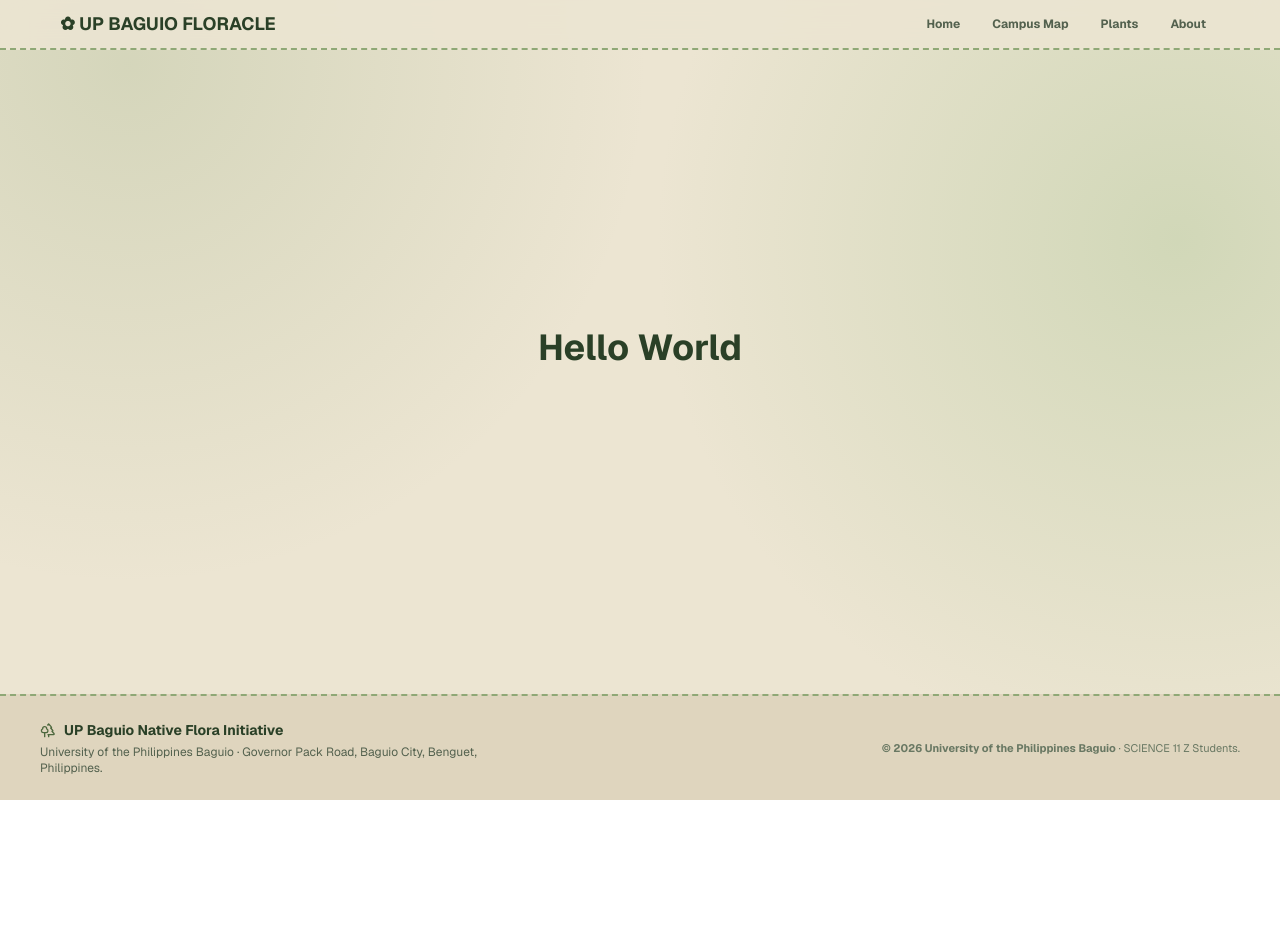
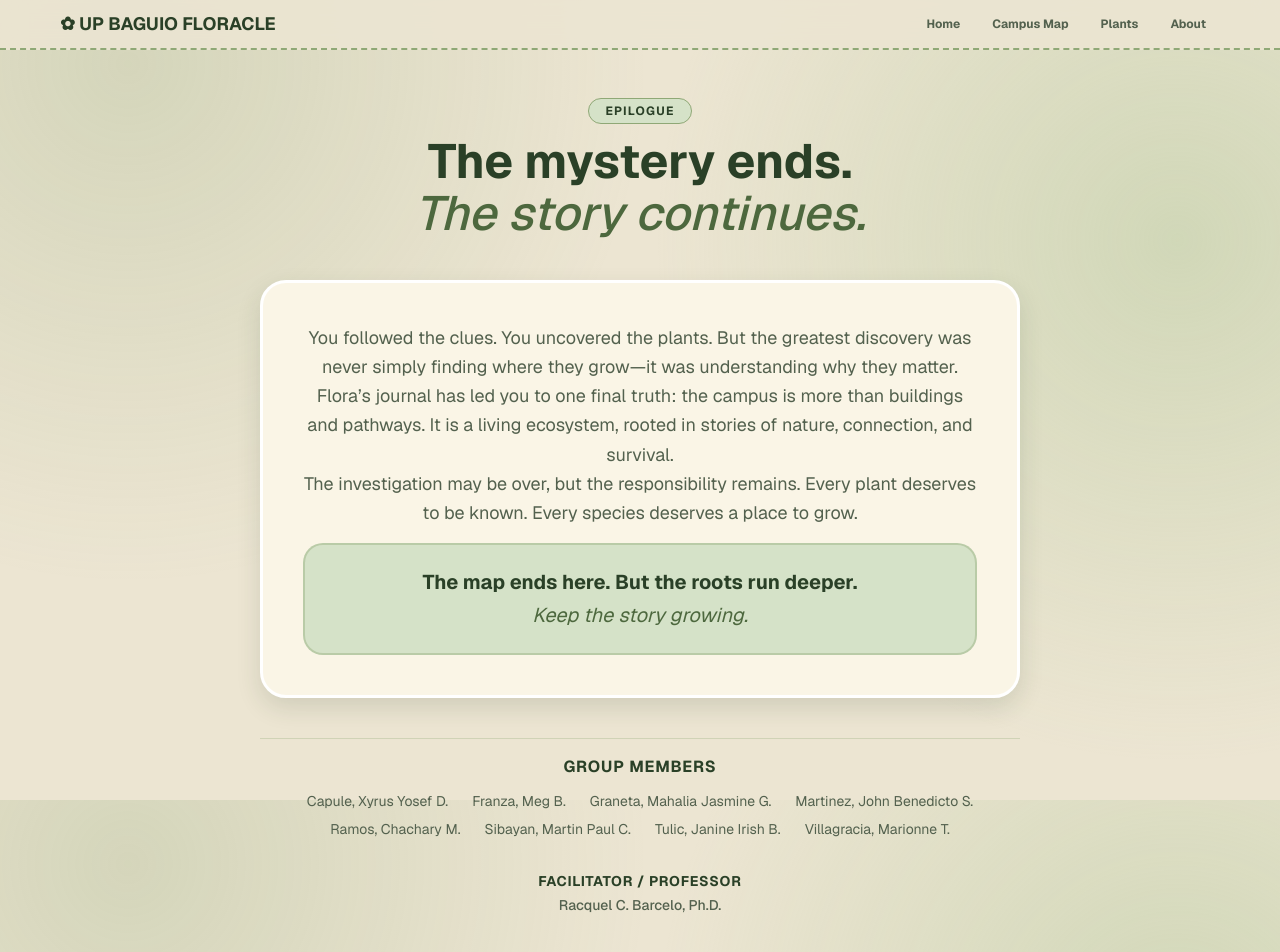
Before and after one commit to mvillagracia/sci11-native-plants-mapping-, a Next.js app in the folder sci11-nativeplants/: page /about-us in a window 1280 px wide. Shown: the top 952 px of the page. Before the commit the page ends 800 px from the top, so only its background shows below. Built offline with nearby package versions, Linux system fonts and the light colour scheme.

Commit message:
Update about us page

```diff
--- a/sci11-nativeplants/app/about-us/page.tsx
+++ b/sci11-nativeplants/app/about-us/page.tsx
@@ -1,7 +1,18 @@
 import { Navbar } from "../components/navbar";
 import { Footer } from "../components/footer";
 
-export default function PlantsPage() {
+const MEMBERS = [
+  "Capule, Xyrus Yosef D.",
+  "Franza, Meg B.",
+  "Graneta, Mahalia Jasmine G.",
+  "Martinez, John Benedicto S.",
+  "Ramos, Chachary M.",
+  "Sibayan, Martin Paul C.",
+  "Tulic, Janine Irish B.",
+  "Villagracia, Marionne T.",
+];
+
+export default function AboutPage() {
   return (
     <div className="min-h-screen flex flex-col text-[#273523] font-sans antialiased selection:bg-[#8FA876]/40"
       style={{
@@ -10,8 +21,64 @@ export default function PlantsPage() {
       }}
     >
       <Navbar foundPlants={{}} />
-      <main className="flex-1 flex items-center justify-center p-5">
-        <h1 className="font-fraunces text-4xl font-bold text-[#2A4027]">Hello World</h1>
+      <main className="flex-1 w-full max-w-[800px] mx-auto px-5 py-12 space-y-10 text-center">
+        {/* header*/}
+        <div>
+          <span className="inline-block px-4 py-1 rounded-full bg-[#D5E2C8] border border-[#8FA876] text-[#2A4027] text-xs font-bold tracking-widest uppercase">
+            Epilogue
+          </span>
+          <h2 className="font-fraunces text-3xl sm:text-5xl font-bold text-[#2A4027] leading-[1.08] mt-3 mb-0">
+            The mystery ends. <br />
+            <span className="font-medium italic text-[#4D683E]">The story continues.</span>
+          </h2>
+        </div>
+
+        {/* content */}
+        <div className="relative bg-[#FAF5E6] border-3 border-white rounded-[26px] p-6 sm:p-10 shadow-[0_10px_24px_rgba(42,64,39,0.14)] space-y-5 text-left">
+          <p className="text-[#53614E] text-base sm:text-lg leading-relaxed m-0 text-center">
+            You followed the clues. You uncovered the plants. But the greatest discovery was never simply finding where they grow—it was understanding why they matter.
+          </p>
+          <p className="text-[#53614E] text-base sm:text-lg leading-relaxed m-0 text-center">
+            Flora’s journal has led you to one final truth: the campus is more than buildings and pathways. It is a living ecosystem, rooted in stories of nature, connection, and survival.
+          </p>
+          <p className="text-[#53614E] text-base sm:text-lg leading-relaxed m-0 text-center">
+            The investigation may be over, but the responsibility remains. Every plant deserves to be known. Every species deserves a place to grow.
+          </p>
+
+          <div className="mt-4 rounded-[20px] bg-[#D5E2C8] border-2 border-[#8FA876]/40 p-6 text-center">
+            <p className="font-fraunces font-bold text-lg sm:text-xl text-[#2A4027] leading-snug m-0">
+              The map ends here. But the roots run deeper.
+            </p>
+            <p className="font-fraunces italic text-lg sm:text-xl text-[#4D683E] m-0 mt-1">
+              Keep the story growing.
+            </p>
+          </div>
+        </div>
+
+        {/* people */}
+        <div className="pt-4 space-y-6 text-center border-t border-[#8FA876]/30">
+          <div>
+            <h4 className="font-fraunces font-bold text-base text-[#2A4027] mb-3 uppercase tracking-wider">
+              Group Members
+            </h4>
+            <div className="flex flex-wrap justify-center gap-x-6 gap-y-2 text-xs sm:text-sm text-[#53614E]">
+              {MEMBERS.map((name) => (
+                <span key={name} className="inline-block">
+                  {name}
+                </span>
+              ))}
+            </div>
+          </div>
+
+          <div className="pt-2">
+            <h4 className="font-fraunces font-bold text-xs sm:text-sm text-[#2A4027] mb-1 uppercase tracking-wider">
+              Facilitator / Professor
+            </h4>
+            <p className="text-xs sm:text-sm text-[#53614E] m-0 font-medium">
+              Racquel C. Barcelo, Ph.D.
+            </p>
+          </div>
+        </div>
       </main>
       <Footer />
     </div>
```
